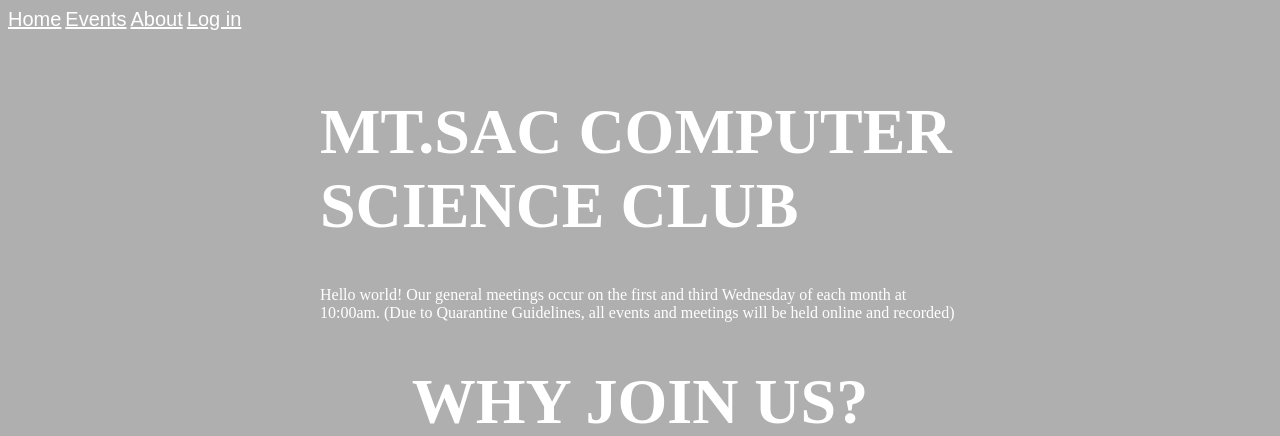
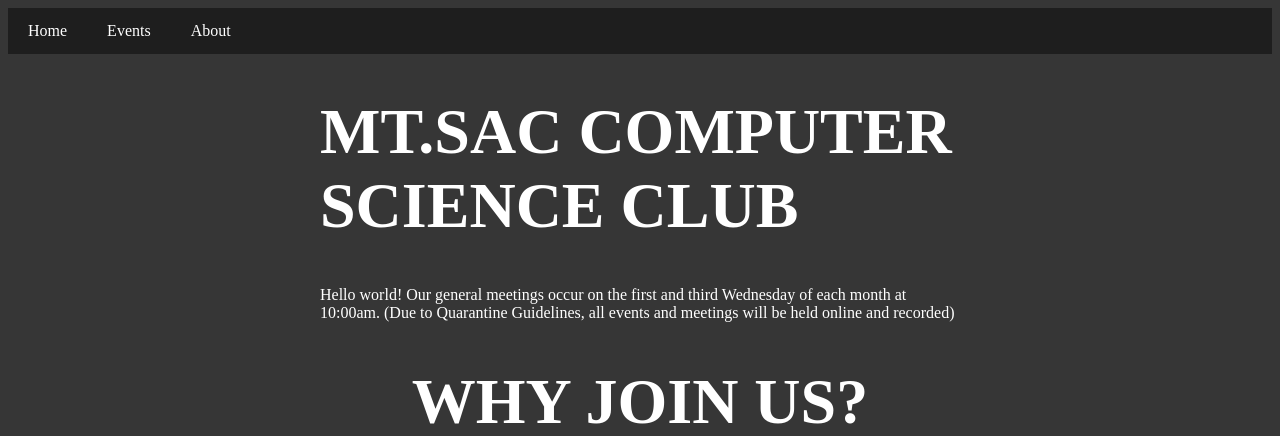
Before and after one commit to qq1109680304/Club-Website, a Django app: page /about/ in a window 1280 px wide. Shown: the top 436 px of the page. Run offline with Django 3.2, Linux system fonts and the light colour scheme; data comes from the database, SQL or seed files in the repository.

Commit message:
Change in html file

```diff
--- a/club_website/club_website/urls.py
+++ b/club_website/club_website/urls.py
@@ -13,13 +13,10 @@ Including another URLconf
     1. Import the include() function: from django.urls import include, path
     2. Add a URL to urlpatterns:  path('blog/', include('blog.urls'))
 """
-from django.conf.urls import url
 from django.contrib import admin
 from django.urls import include, path
-from . import views
 
 urlpatterns = [
-    url(r'^$', views.index),
     path('admin/', admin.site.urls),
     path('about/', include('about.urls', namespace='about')),
 ]
--- a/club_website/club_website/views.py
+++ /dev/null
@@ -1,4 +0,0 @@
-from django.shortcuts import render
-
-def index(request):
-    return render(request, 'index.html')
--- a/club_website/static/css/style.css
+++ b/club_website/static/css/test_style.css
@@ -1,7 +1,25 @@
 .darkThemeBody {
-    background-color: rgb(175, 175, 175);
+    background-color: rgb(54, 54, 54);
     color: white;
 }
+
+.navbar {
+    overflow: hidden;
+    background-color: rgb(30, 30, 30);
+}
+.navbar a {
+    float: left;
+    display: block;
+    color: white;
+    text-align: center;
+    padding: 14px 20px;
+    text-decoration: none;
+}
+.navbar a:hover {
+    background-color: #ddd;
+    color: black;
+}
+
 .largeText {
     font-size: 400%;
 }
@@ -27,3 +45,9 @@
     justify-content: center;
     align-items: center;
 }
+
+.footer {
+    padding: 20px;
+    text-align: center;
+    background: #ddd;
+}
--- a/club_website/templates/about/about.html
+++ b/club_website/templates/about/about.html
@@ -1,14 +1,9 @@
+{% extends "index.html" %}
 {% load static %}
-<!DOCTYPE HTML>
-<html>
-<head>
-    <title>Mt.Sac CompSci Clubs</title>
-    <link rel="stylesheet" type="text/css" href="{% static 'css/style.css' %}">
-</head>
-<body class="darkThemeBody">
-    {% include 'header.html' %}
+{% block main %}
+{% for about in about %}
+
 <div class="centerContainer">
-        {% for about in about %}
     <div class="child">
         <h1 class="largeCenterText">{{ about.title1 }}</h1>
         <p class="centerContainer">{{ about.text1 }}</p>
@@ -17,6 +12,7 @@
         <h1 class="largeCenterText">{{ about.title3 }}</h1>
         <p class="centerContainer">{{ about.text3 }}</p>
     </div>
+</div>
+
 {% endfor %}
-</body>
-</html>
+{% endblock main %}
--- /dev/null
+++ b/club_website/templates/footer.html
@@ -0,0 +1,5 @@
+<!-- <footer>
+    <div class="footer">
+        <a href="#">Log in</a>
+    </div>
+</footer> -->
--- a/club_website/templates/header.html
+++ b/club_website/templates/header.html
@@ -1,6 +1,8 @@
-<div class="navbar">
-    <a style="font-family:arial;color:white;font-size:20px;" href="#">Home</a>
-    <a style="font-family:arial;color:white;font-size:20px;" href="#">Events</a>
-    <a style="font-family:arial;color:white;font-size:20px;" href="http://127.0.0.1:8000/about/">About</a>
-    <a style="font-family:arial;color:white;font-size:20px;" href="http://127.0.0.1:8000/admin/">Log in</a>
+
+<nav class="navbar">
+<div class="container">
+    <a href="#">Home</a>
+    <a href="#">Events</a>
+    <a href="#">About</a>
 </div>
+</nav>
--- a/club_website/templates/index.html
+++ b/club_website/templates/index.html
@@ -3,15 +3,11 @@
 <html>
     <head>
         <title>Mt.Sac CompSci Clubs</title>
-    <link rel="stylesheet" type="text/css" href="{% static 'css/style.css' %}">
+        <link rel="stylesheet" type="text/css" href="{% static 'css/test_style.css' %}">
     </head>
     <body class="darkThemeBody">
         {% include 'header.html' %}
-    <div class="centerContainer">
-        <div class="child">
-            <h1 class="largeCenterText">WELCOME</h1>
-            <p class="centerContainer">The purpose of this website is to link all of Mount Sac's computer science clubs together so they're easy to find.</p>
-            <p class="centerContainer">More info soon...</p>
-        </div>
+        {% block main %}{% endblock main %}
+        {% include 'footer.html' %}
     </body>
 </html>
```
Also changed, not shown: club_website/templates/home/home.html (added, +13 -0 lines). Lines whose indentation alone changed are shown as unchanged.
